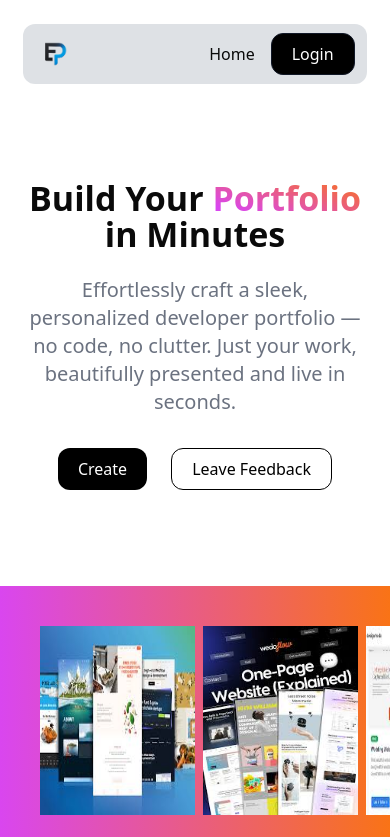
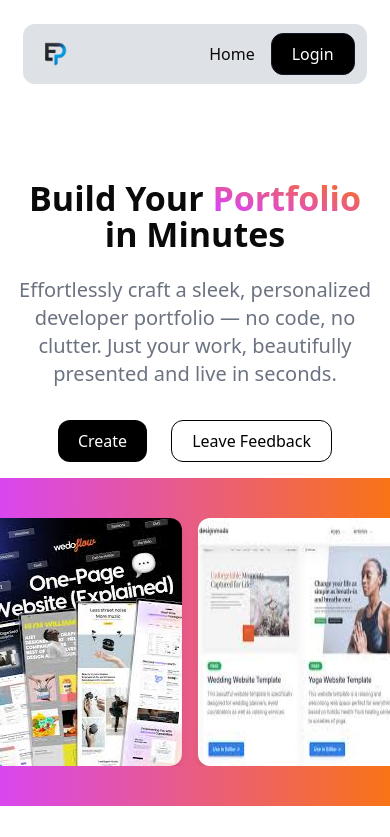
Before and after one commit to kalamaayubu/easy_portfolio, a Next.js app: page / in a window 390 px wide. Shown: the top 837 px of the page. Built offline with nearby package versions, Linux system fonts and the light colour scheme; no server answers.

Commit message:
Feature: Added animation for the gallery section

```diff
--- a/app/page.js
+++ b/app/page.js
@@ -4,11 +4,21 @@ import Footer from "@/components/Footer"
 import Image from "next/image"
 
 const HomePage = () => {
+  const images = [
+    "/assets/trials/image1.jpeg",
+    "/assets/trials/image2.jpeg",
+    "/assets/trials/image3.jpeg",
+    "/assets/trials/image4.jpeg",
+    "/assets/trials/image5.jpeg",
+    "/assets/trials/image6.jpeg"
+  ]
+
   return (
     <div className="relative">
       {/* Stick blue div for hiding content scrolled up */}
     <div className="blur-div"/>
-    <section className="w-[95%] m-auto p-4 flex flex-col items-center text-center">
+    <section className="relative overflow-hidden bg-white backdrop:blur-2xl m-auto p-4 flex flex-col items-center text-center">
+      {/* <div className="absolute top-[60px] right-[100px] w-[200px] h-[200px] bg-purple-500/10 rounded-full blur-3xl animate-pulse" /> */}
         <h1 className="mb-6 text-[34px] sm:text-4xl md:text-5xl lg:text-6xl max-w-[500px] lg:max-w-[640px] text-center">
           Build Your
           <span className="bg-gradient-to-tr from-fuchsia-500 from-20% to-orange-500 to-95% text-transparent bg-clip-text"> Portfolio </span>
@@ -22,24 +32,23 @@ const HomePage = () => {
     </section>
 
     {/* Gallery section */}
-    <section className="mt-20 bg-gradient-to-r from-fuchsia-500 to-orange-500 p-10 overflow-x-auto">
-      <div className="flex gap-2 animate-marquee">
-        <Image width={1000} height={1000} src={"/assets/trials/image1.jpeg"} alt="image" className="w-1/2 sm:w-1/3 md:w-1/4 lg:w-1/5 max-w-30 max-w-30"/>
-        <Image width={1000} height={1000} src={"/assets/trials/image2.jpeg"} alt="image" className="w-1/2 sm:w-1/3 md:w-1/4 lg:w-1/5 max-w-30"/>
-        <Image width={1000} height={1000} src={"/assets/trials/image3.jpeg"} alt="image" className="w-1/2 sm:w-1/3 md:w-1/4 lg:w-1/5 max-w-30"/>
-        <Image width={1000} height={1000} src={"/assets/trials/image5.jpeg"} alt="image" className="w-1/2 sm:w-1/3 md:w-1/4 lg:w-1/5 max-w-30"/>
-        <Image width={1000} height={1000} src={"/assets/trials/image4.jpeg"} alt="image" className="w-1/2 sm:w-1/3 md:w-1/4 lg:w-1/5 max-w-30"/>
-        <Image width={1000} height={1000} src={"/assets/trials/image6.jpeg"} alt="image" className="w-1/2 sm:w-1/3 md:w-1/4 lg:w-1/5 max-w-30"/>
-      </div>
-      <div className="flex flex-row-reverse gap-2 mt-6 animate-marquee-reverse">
-        <Image width={1000} height={1000} src={"/assets/trials/image1.jpeg"} alt="image" className="w-1/2 sm:w-1/3 md:w-1/4 lg:w-1/5 max-w-30"/>
-        <Image width={1000} height={1000} src={"/assets/trials/image2.jpeg"} alt="image" className="w-1/2 sm:w-1/3 md:w-1/4 lg:w-1/5 max-w-30"/>
-        <Image width={1000} height={1000} src={"/assets/trials/image3.jpeg"} alt="image" className="w-1/2 sm:w-1/3 md:w-1/4 lg:w-1/5 max-w-30"/>
-        <Image width={1000} height={1000} src={"/assets/trials/image4.jpeg"} alt="image" className="w-1/2 sm:w-1/3 md:w-1/4 lg:w-1/5 max-w-30"/>
-        <Image width={1000} height={1000} src={"/assets/trials/image5.jpeg"} alt="image" className="w-1/2 sm:w-1/3 md:w-1/4 lg:w-1/5 max-w-30"/>
-        <Image width={1000} height={1000} src={"/assets/trials/image6.jpeg"} alt="image" className="w-1/2 sm:w-1/3 md:w-1/4 lg:w-1/5 max-w-30"/>
-      </div>
-    </section>
+   <section className="overflow-hidden bg-gradient-to-r from-fuchsia-500 to-orange-500 py-10">
+  <div className="relative w-full overflow-hidden">
+    <div className="flex w-max animate-marquee">
+      {[...images, ...images].map((src, i) => (
+        <Image
+          key={i}
+          src={src}
+          width={1000}
+          height={1000}
+          alt={`image-${i}`}
+          className="w-1/2 sm:w-1/3 md:w-1/4 lg:w-1/5 rounded-xl shadow-md mx-2"
+        />
+      ))}
+    </div>
+  </div>
+</section>
+
 
     <section className="w-[95%] m-auto max-w-[640px] p-4 flex flex-col items-center text-center mt-20">
       <h1 className="mb-6 text-[30px] sm:text-3xl md:text-4xl lg:text-5xl max-w-[500px] lg:max-w-[640px] text-center">Make Something You’ll Be Proud to Share</h1>
--- a/styles/globals.css
+++ b/styles/globals.css
@@ -20,6 +20,35 @@
   .blur-div {
     @apply sticky top-0 right-0 left-0 h-16 z-30 bg-white bg-opacity-90 backdrop-blur-2xl;
   }
+
+/* Marquee animations */
+  @keyframes marquee {
+  0% {
+    transform: translateX(0%);
+  }
+  100% {
+    transform: translateX(-50%);
+  }
+}
+
+.animate-marquee {
+  animation: marquee 30s linear infinite;
+}
+
+@keyframes marquee-reverse {
+  0% {
+    transform: translateX(-50%);
+  }
+  100% {
+    transform: translateX(0%);
+  }
+}
+
+.animate-marquee-reverse {
+  animation: marquee-reverse 30s linear infinite;
+}
+
+
 
   :root {
     --background: 0 0% 100%;
--- a/tailwind.config.mjs
+++ b/tailwind.config.mjs
@@ -9,20 +9,20 @@ export default {
   ],
   theme: {
   	extend: {
-	// 	keyframes: {
-	// 		marquee: {
-	// 			'0%': { transform: 'translateX(0%)' },
-	// 			'100%': { transform: 'translateX(-50%)' },
-	// 			},
-	// 			'marquee-reverse': {
-	// 			'0%': { transform: 'translateX(50%)' },
-	// 			'100%': { transform: 'translateX(100%)' },
-	// 		},
-	// 	},
-	// 	animation: {
-    //     marquee: 'marquee 10s linear infinite',
-    //     'marquee-reverse': 'marquee-reverse 15s linear infinite',
-    //   },
+		keyframes: {
+			marquee: {
+				'0%': { transform: 'translateX(0%)' },
+				'100%': { transform: 'translateX(-50%)' },
+			},
+			'marquee-reverse': {
+				'0%': { transform: 'translateX(0%)' },
+				'100%': { transform: 'translateX(50%)' },
+			}
+      	},
+		animation: {
+			marquee: 'marquee 30s linear infinite',
+			'marquee-reverse': 'marquee-reverse 30s linear infinite',
+		},
   		colors: {
   			background: 'hsl(var(--background))',
   			foreground: 'hsl(var(--foreground))',
```
